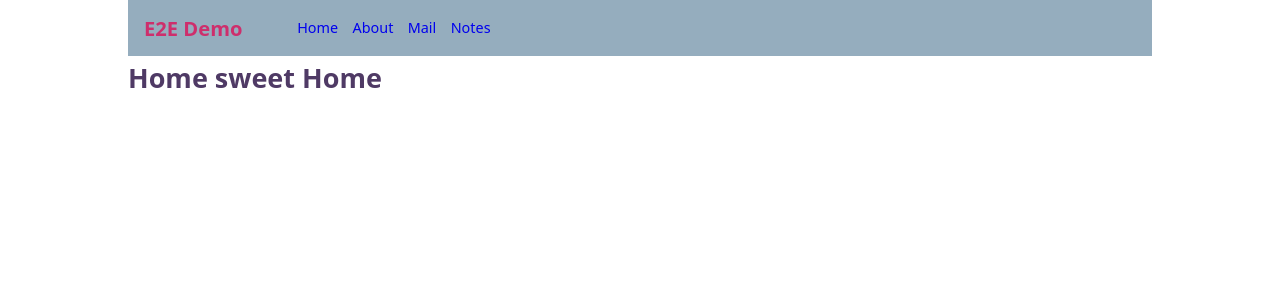
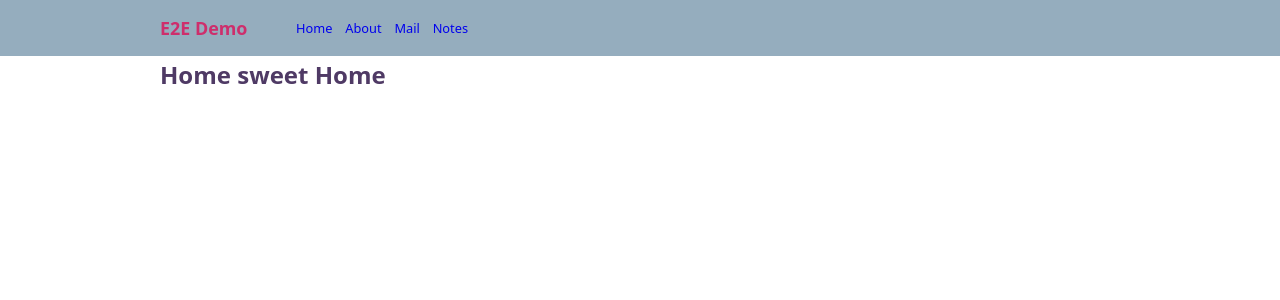
Before and after one commit to LidorLevi123/Appsus-v2, a React (Vite) app: page / in a window 1280 px wide. Shown: the top 300 px of the page. Built offline with nearby package versions, Linux system fonts and the light colour scheme.

Commit message:
fix app layout

```diff
--- a/src/assets/styles/basics/_base.scss
+++ b/src/assets/styles/basics/_base.scss
@@ -8,11 +8,9 @@ html {
 }
 
 body {
-    max-width: 1024px;
-    margin: 0 auto;
+    margin: 0;
 
     font-family: system-ui, -apple-system, BlinkMacSystemFont, 'Segoe UI', Roboto, Oxygen, Ubuntu, Cantarell, 'Open Sans', 'Helvetica Neue', sans-serif;
-    font-size: rem(18px);
 }
 
 h1, h2, h3, h4, h5, h6 {
--- a/src/assets/styles/basics/_layout.scss
+++ b/src/assets/styles/basics/_layout.scss
@@ -1,4 +1,4 @@
-.main-container {
+.main-layout {
     display: grid;
     grid-template-columns: 1rem 1fr 1rem;
 
@@ -10,28 +10,24 @@
         }
     }
 
-    // @include for-narrow-layout {
-    //     grid-template-columns:
-    //         minmax(20px, 1fr)
-    //         minmax(auto, $mobile-breakpoint)
-    //         minmax(20px, 1fr);
-    // }
-    // @include for-normal-layout {
-    //     grid-template-columns:
-    //         minmax(20px, 1fr)
-    //         minmax(auto, $narrow-breakpoint)
-    //         minmax(20px, 1fr);
-    // }
-    // @include for-wide-layout {
-    //     grid-template-columns:
-    //         minmax(20px, 1fr)
-    //         minmax(auto, $normal-breakpoint)
-    //         minmax(20px, 1fr);
-    // }
+    @include for-narrow-layout {
+            grid-template-columns:
+                minmax(20px, 1fr)
+                minmax(auto, $mobile-breakpoint)
+                minmax(20px, 1fr);
+    }
+
+    @include for-normal-layout {
+            grid-template-columns:
+                minmax(20px, 1fr)
+                minmax(auto, $narrow-breakpoint)
+                minmax(20px, 1fr);
+    }
+
+    @include for-wide-layout {
+            grid-template-columns:
+                minmax(20px, 1fr)
+                minmax(auto, $normal-breakpoint)
+                minmax(20px, 1fr);
+    }
 }
-
-.card-grid {
-    display: grid;
-    grid-template-columns: repeat(auto-fill, minmax(300px, 1fr));
-    grid-gap: 20px;
-}
--- a/src/assets/styles/cmps/AppHeader.scss
+++ b/src/assets/styles/cmps/AppHeader.scss
@@ -1,9 +1,6 @@
 .app-header {
-    display: flex;
     min-height: 3.5rem;
-
     background-color: $clr4;
-    padding: rem(10px) 1rem;
 
     nav {
         display: flex;
--- a/src/cmps/AppHeader.jsx
+++ b/src/cmps/AppHeader.jsx
@@ -19,7 +19,7 @@ export function AppHeader() {
 	}
 
 	return (
-		<header className="app-header full">
+		<header className="app-header main-layout full">
 			<nav>
 				<NavLink to="" className="logo">
 					E2E Demo
```
